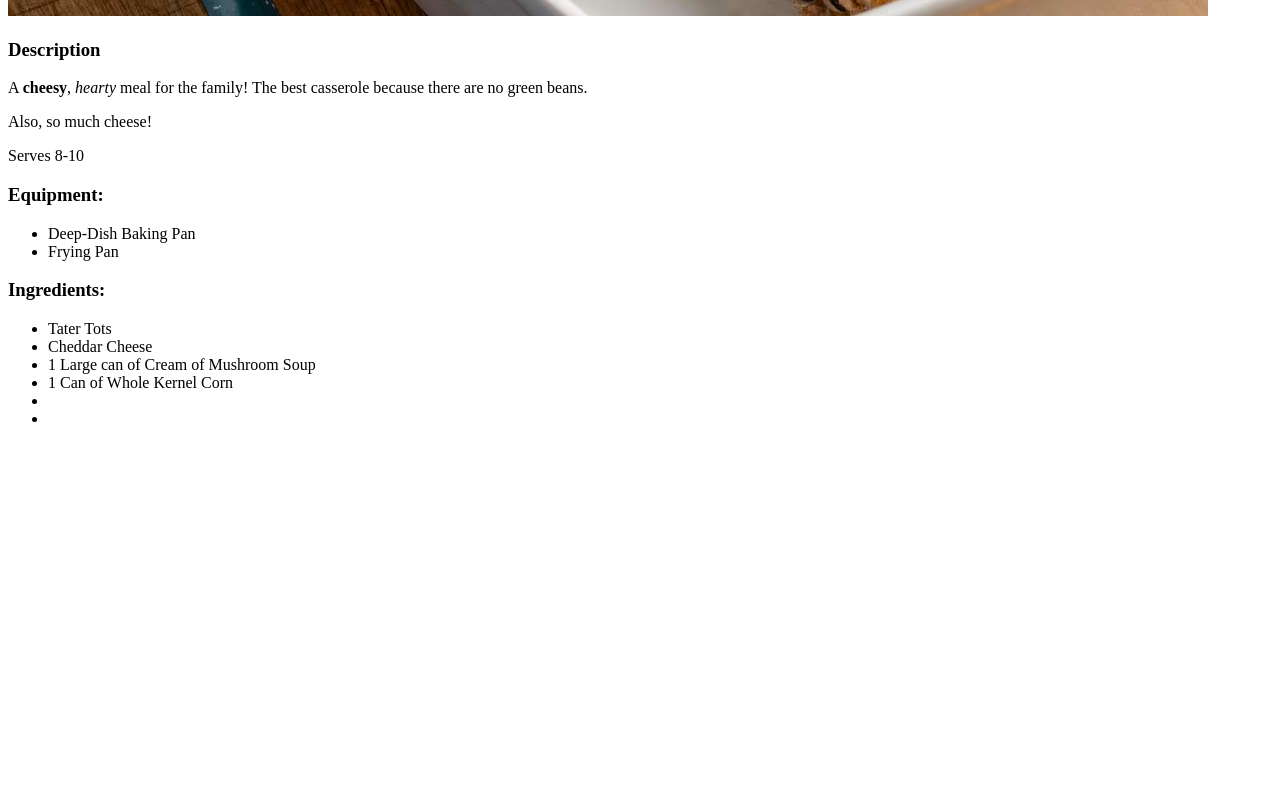
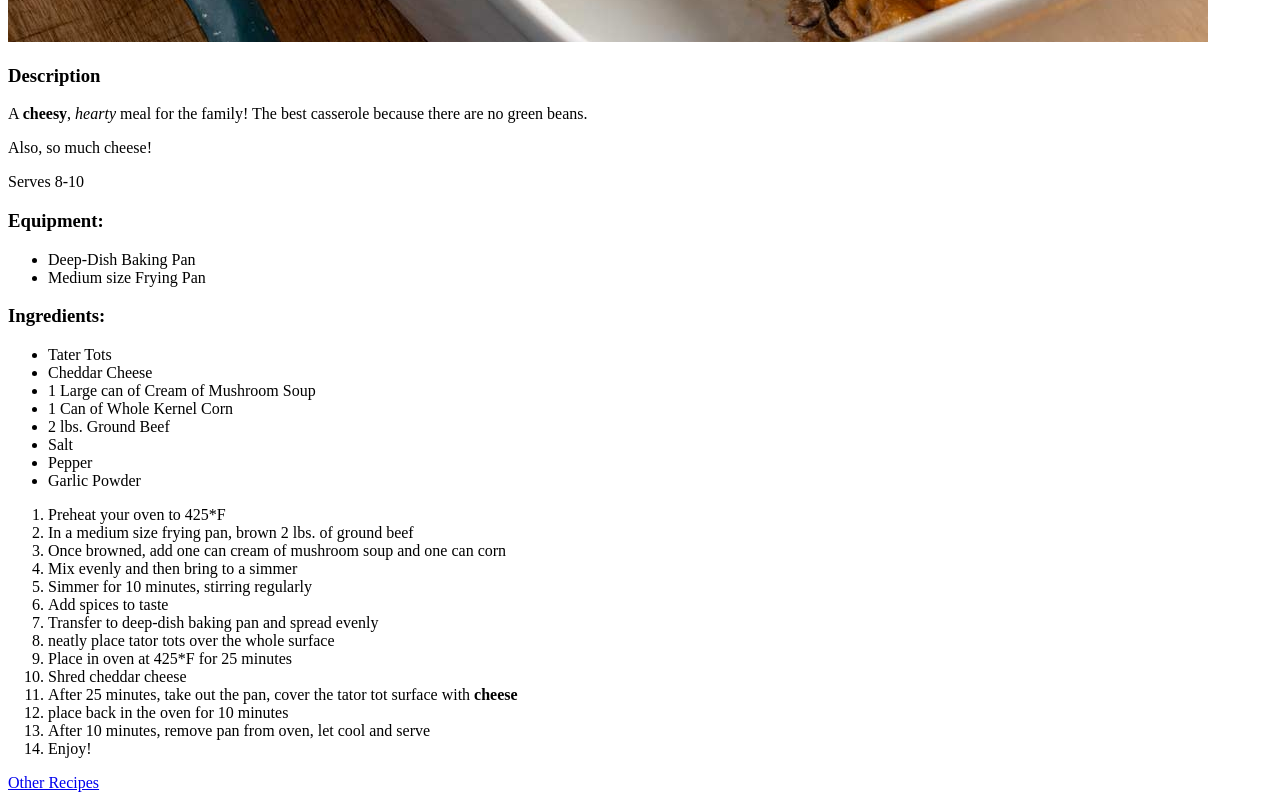
Before and after one commit to Saebryn/odin-recipes, a plain HTML site: page recipes/cowboy_casserole.html in a window 1280 px wide. Shown: the part 865-1665 px from the top of the page. Before the commit the page ends 1309 px from the top, so only its background shows below. Drawn offline with Linux system fonts and the light colour scheme.

Commit message:
listed index, added reference-back links to recipe pages, finished cowboy casserole

```diff
--- a/recipes/cowboy_casserole.html
+++ b/recipes/cowboy_casserole.html
@@ -7,8 +7,9 @@
     <title>Cowboy Casserole</title>
 </head>
 <body>
+    <a href="../index.html">Other Recipes</a>
     <h1>Cowboy Casserole</h1>
-    <img src="images/cowboy_casserole.jpg">
+    <img src="images/cowboy_casserole.jpg" alt="Cowboy Casserole">
     <h3>Description</h3>
     <p>A <strong>cheesy</strong>, <em>hearty</em> meal for the family! The best casserole because there are no green beans.</p>
     <p>Also, so much cheese!</p>
@@ -17,7 +18,7 @@
     <h3>Equipment:</h3>
     <ul>
         <li>Deep-Dish Baking Pan</li>
-        <li>Frying Pan</li>
+        <li>Medium size Frying Pan</li>
     </ul>
 
     <h3>Ingredients:</h3>
@@ -26,8 +27,27 @@
         <li>Cheddar Cheese</li>
         <li>1 Large can of Cream of Mushroom Soup</li>
         <li>1 Can of Whole Kernel Corn</li>
-        <li></li>
-        <li></li>
+        <li>2 lbs. Ground Beef</li>
+        <li>Salt</li>
+        <li>Pepper</li>
+        <li>Garlic Powder</li>
     </ul>
+    <ol>
+        <li>Preheat your oven to 425*F</li>
+        <li>In a medium size frying pan, brown 2 lbs. of ground beef</li>
+        <li>Once browned, add one can cream of mushroom soup and one can corn</li>
+        <li>Mix evenly and then bring to a simmer</li>
+        <li>Simmer for 10 minutes, stirring regularly</li>
+        <li>Add spices to taste</li>
+        <li>Transfer to deep-dish baking pan and spread evenly</li>
+        <li>neatly place tator tots over the whole surface</li>
+        <li>Place in oven at 425*F for 25 minutes</li>
+        <li>Shred cheddar cheese</li>
+        <li>After 25 minutes, take out the pan, cover the tator tot surface with <strong>cheese</strong></li>
+        <li>place back in the oven for 10 minutes</li>
+        <li>After 10 minutes, remove pan from oven, let cool and serve</li>
+        <li>Enjoy!</li>
+    </ol>
+    <a href="../index.html">Other Recipes</a>
 </body>
 </html>
```
Also changed, not shown: index.html (+4 -1 lines), recipes/mashed_potatoes.html (+3 -1 lines).
